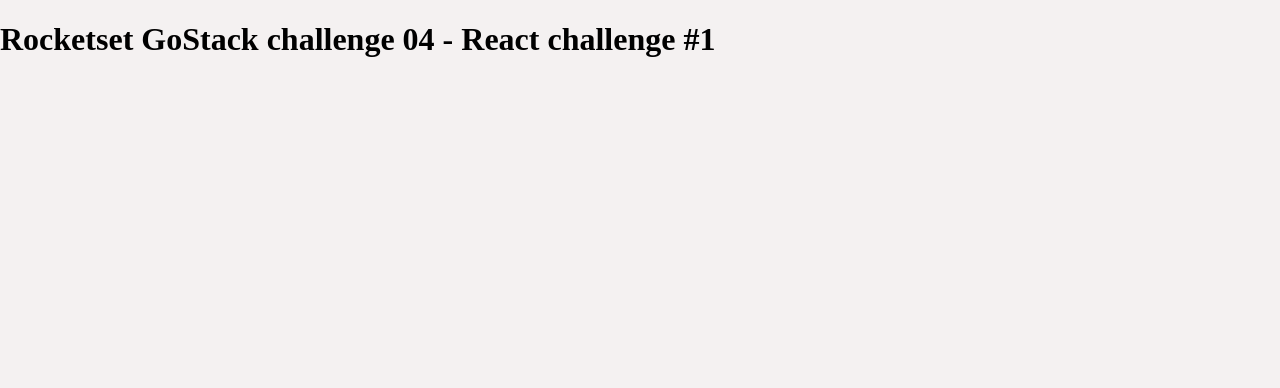
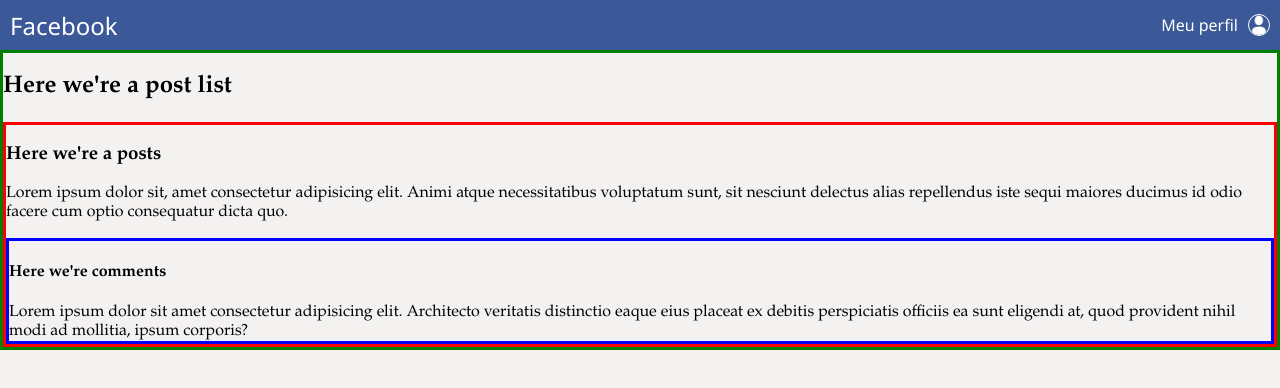
Before and after one commit to desenv-marcelo-silva/bootcamp-gostack-desafio-04, a React app: page / in a window 1280 px wide. Shown: the top 388 px of the page. Built offline with nearby package versions, Linux system fonts and the light colour scheme.

Commit message:
Estrutura inicial da página do desafio.

```diff
--- a/src/App.css
+++ b/src/App.css
@@ -3,4 +3,59 @@
   box-sizing: border-box;
   margin: 0;
   padding: 0;
+  font-family: 'Facebook Letter faces', 'Segoe UI', Tahoma, Geneva, Verdana, sans-serif;
+  font-weight: normal;
 }
+
+header {
+  display: flex;
+  flex-wrap: nowrap;
+  justify-content: space-between;
+  align-items: center;
+  background: #3b5998;
+  height: 50px;
+}
+
+header div {
+  align-content: center;
+  margin: 10px;
+  color: #fff;
+}
+
+header > div:first-child {
+  font-size: 1.5em;
+}
+
+header div.login {
+  display: flex;
+  align-items: center;
+  font-size: 1em;
+}
+
+header div.login div.icon {
+  border-radius: 50%;
+  width: 20px;
+  height: 20px;
+  border: 1px #fff solid;
+  margin: 0;
+}
+
+header div.login img {
+  border-radius: 50%;
+  width: 20px;
+  height: 20px;
+}
+
+.postList {
+  font-family: 'Book antiqua', Cambria, Cochin, Georgia, Times, 'Times New Roman', serif;
+  border: 3px solid green;
+  height: 100%;
+}
+
+.post {
+  border: 3px solid red;
+}
+
+.comments {
+  border: 3px solid blue;
+}
--- a/src/App.js
+++ b/src/App.js
@@ -1,9 +1,33 @@
 import React from 'react';
 
 import './App.css';
+import loginAvatar from '../public/assets/login_avatar.png';
 
 function App() {
-  return <h1>Rocketset GoStack challenge 04 - React challenge #1</h1>
+  return (
+    <>
+    <header>
+      <div>Facebook</div>
+      <div className="login">
+        <div>Meu perfil</div>
+        <div className="icon">
+          <img src={loginAvatar} />
+        </div>
+      </div>
+    </header>
+    <div className="postList">
+      <h2>Here we're a post list</h2>
+      <div className="post">
+        <h3>Here we're a posts</h3>
+        <p>Lorem ipsum dolor sit, amet consectetur adipisicing elit. Animi atque necessitatibus voluptatum sunt, sit nesciunt delectus alias repellendus iste sequi maiores ducimus id odio facere cum optio consequatur dicta quo.</p>
+        <div className="comments">
+          <h4>Here we're comments</h4>
+          Lorem ipsum dolor sit amet consectetur adipisicing elit. Architecto veritatis distinctio eaque eius placeat ex debitis perspiciatis officiis ea sunt eligendi at, quod provident nihil modi ad mollitia, ipsum corporis?
+        </div>
+      </div>
+    </div>
+    </>
+  );
 }
 
 export default App;
```
Also changed, not shown: public/assets/login_avatar.png (added).
